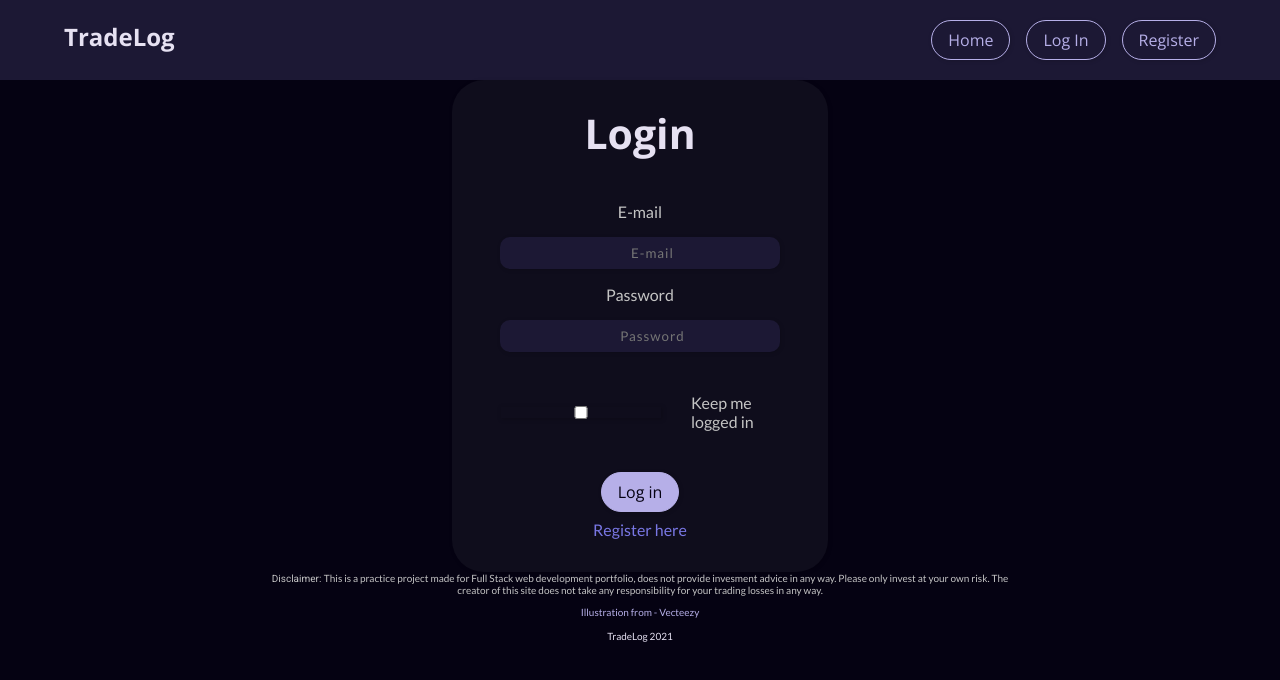
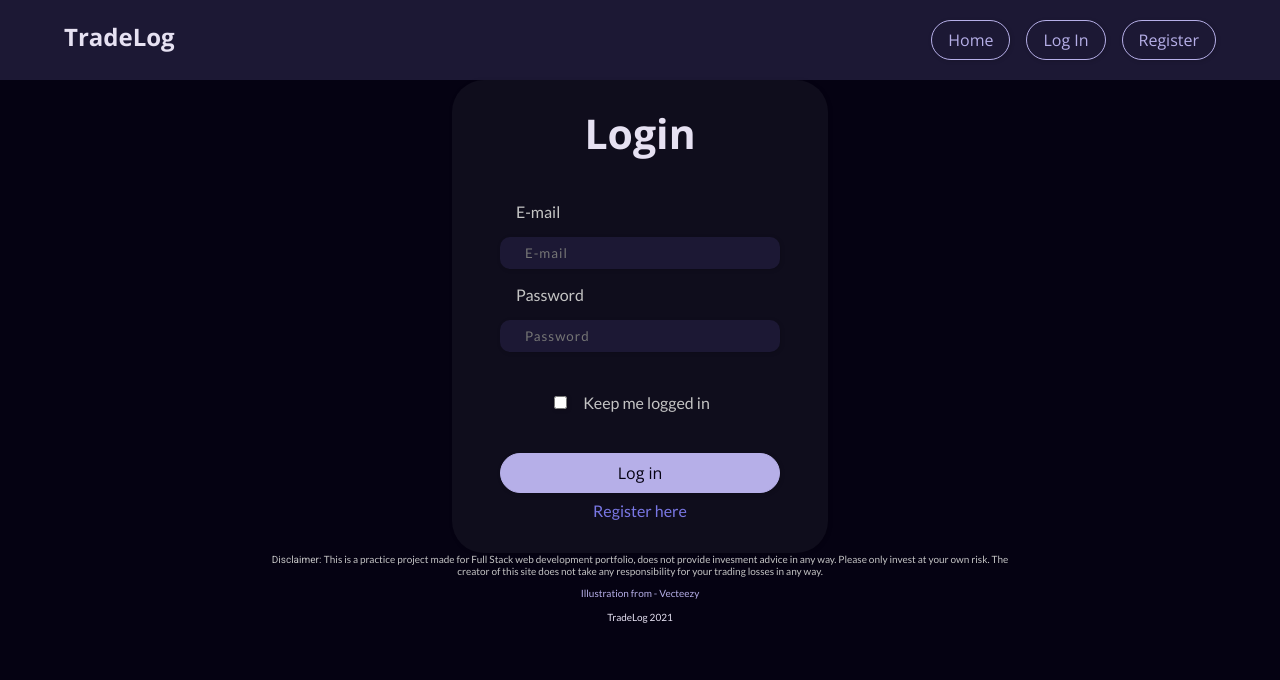
Before and after one commit to topsmart20/trading_frontend_reactjs, a React (Create React App) app: page /user/login in a window 1280 px wide. Shown: the top 680 px of the page. Built offline with nearby package versions, Linux system fonts and the light colour scheme.

Commit message:
tidy up modal default style

```diff
--- a/src/Pages/Accounts/NewAccount.jsx
+++ b/src/Pages/Accounts/NewAccount.jsx
@@ -30,8 +30,7 @@ const NewAccount = props => {
   return (
 
       <div>
-        <button onClick={props.closeModal}>X</button>
-        <NewAccountForm onSubmit={onSubmit} />
+        <NewAccountForm onSubmit={onSubmit} closeModa={props.closeModal}/>
       </div>
   );
 };
--- a/src/Pages/Shared/ModalController.jsx
+++ b/src/Pages/Shared/ModalController.jsx
@@ -13,9 +13,26 @@ const ModalController = () => {
   };
 
   const currentModal = getCurrentModal(modalName, modalData, handleCloseModal);
-
+  const modalStyles = {
+    content: {
+      boxSizing: 'border-box',
+      top: '50%',
+      left: '50%',
+      right: 'auto',
+      bottom: 'auto',
+      transform: 'translate(-50%, -50%)',
+      border: 'none',
+      padding: '0',
+      overflow: 'hidden',
+      backgroundColor: 'rgba(0, 0, 0, 0.85)'
+    },
+    overlay: {
+      backgroundColor: 'rgba(0, 0, 0, 0.85)'
+    }
+  };
   return (
     <Modal
+      style={modalStyles}
       appElement={document.getElementById('root')}
       isOpen={isOpen}
       onRequestClose={handleCloseModal}>
--- a/src/Pages/Trades/NewTrade.jsx
+++ b/src/Pages/Trades/NewTrade.jsx
@@ -35,8 +35,7 @@ const NewTrade = props => {
   return (
     <LoadingGroup>
       <div>
-        <button onClick={props.closeModal}>X</button>
-        <TradeForm onSubmit={onSubmit} accounts={accounts} />
+        <TradeForm onSubmit={onSubmit} accounts={accounts} closeModal={props.closeModal}/>
       </div>
     </LoadingGroup>
   );
--- a/src/Styles/Components/_forms.scss
+++ b/src/Styles/Components/_forms.scss
@@ -8,15 +8,18 @@
 .form-control {
   display: flex;
   flex-direction: column;
-  align-items: center;
+  // align-items: center;
 
 
 
   &--checkbox {
+    align-items: center;
     justify-content: center;
     display: flex;
     flex-direction: row;
     margin-top: 2.5rem;
+
+
   }
 }
 
@@ -66,17 +69,12 @@
 
   & input::-webkit-outer-spin-button,
   input::-webkit-inner-spin-button {
-      /* display: none; <- Crashes Chrome on hover */
       -webkit-appearance: none;
-      margin: 0; /* <-- Apparently some margin are still there even though it's hidden */
+      margin: 0;
   }
 
   input[type=number] {
-      -moz-appearance:textfield; /* Firefox */
-  }
-
-  &__input {
-    text-align: center;
+      -moz-appearance:textfield;
   }
 
 
@@ -84,22 +82,27 @@
     display: flex;
     flex-direction: column;
     align-items: center;
+    justify-content: center;
+    width: 100%;
 
     & > button, a, p {
       margin-bottom: .5em;
+      width: 100%;
+      text-align: center;
     }
   }
 
   // &__message {
-
+  //   text-align: center;
   // }
 
   &__link {
     color: $color-purple-medium;
+    display: block;
   }
 
 }
 
 input[type=checkbox] {
-  margin-right: 1em;
+  width: auto;
 }
```
Also changed, not shown: 1 other file (tests, documents, lock files or other folders).
